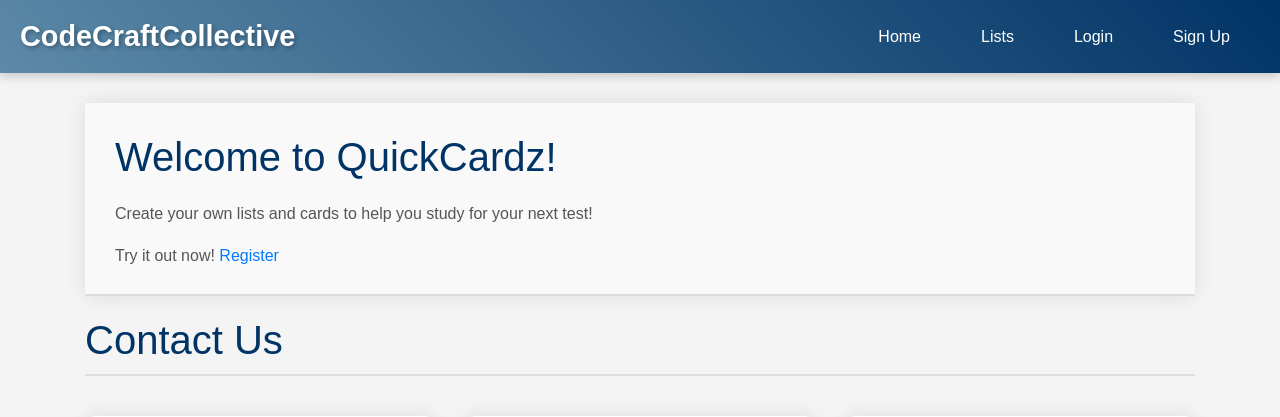
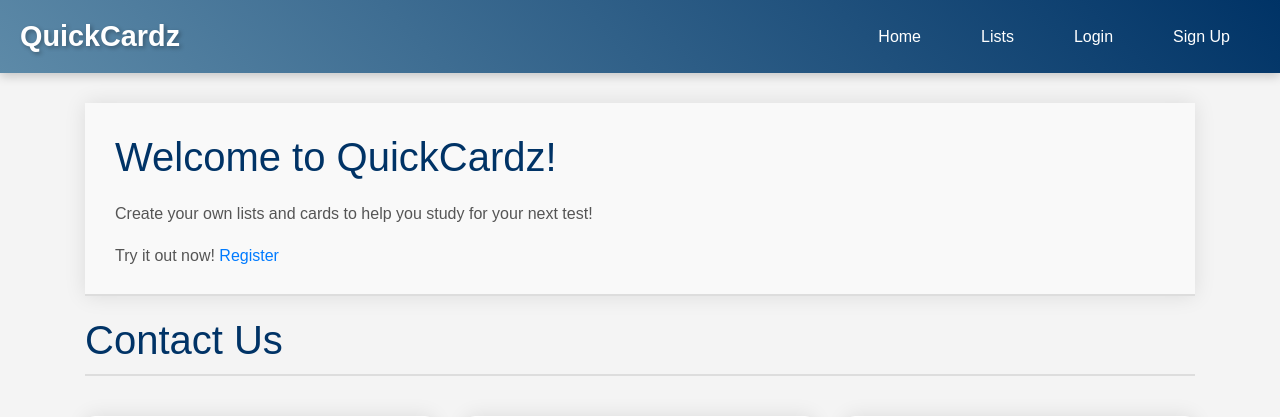
Before and after one commit to CodeCraftCollective/WebApp, a Django app: page / in a window 1280 px wide. Shown: the top 417 px of the page. Run offline with Django 4.2, Linux system fonts and the light colour scheme.

Commit message:
change base.html

```diff
--- a/website/main/templates/main/base.html
+++ b/website/main/templates/main/base.html
@@ -3,7 +3,7 @@
 <head>
     <meta charset="UTF-8">
     <meta name="viewport" content="width=device-width, initial-scale=1.0">
-    <title>{% block title %}CodeCraftCollective{% endblock %}</title>
+    <title>{% block title %}QuickCardz{% endblock %}</title>
     <link rel="stylesheet" href="https://cdn.jsdelivr.net/npm/bootstrap@4.3.1/dist/css/bootstrap.min.css" integrity="sha384-ggOyR0iXCbMQv3Xipma34MD+dH/1fQ784/j6cY/iJTQUOhcWr7x9JvoRxT2MZw1T" crossorigin="anonymous">
     <style>
         body {
@@ -69,7 +69,7 @@
 </head>
 <body>
     <div id="navMenu">
-        <b class="navbar-brand">CodeCraftCollective</b>
+        <b class="navbar-brand">QuickCardz</b>
         <div class="nav-links ml-auto">
             <a href="/">Home</a>
             <a href="/lists">Lists</a>
```
Also changed, not shown: website/db.sqlite3.
